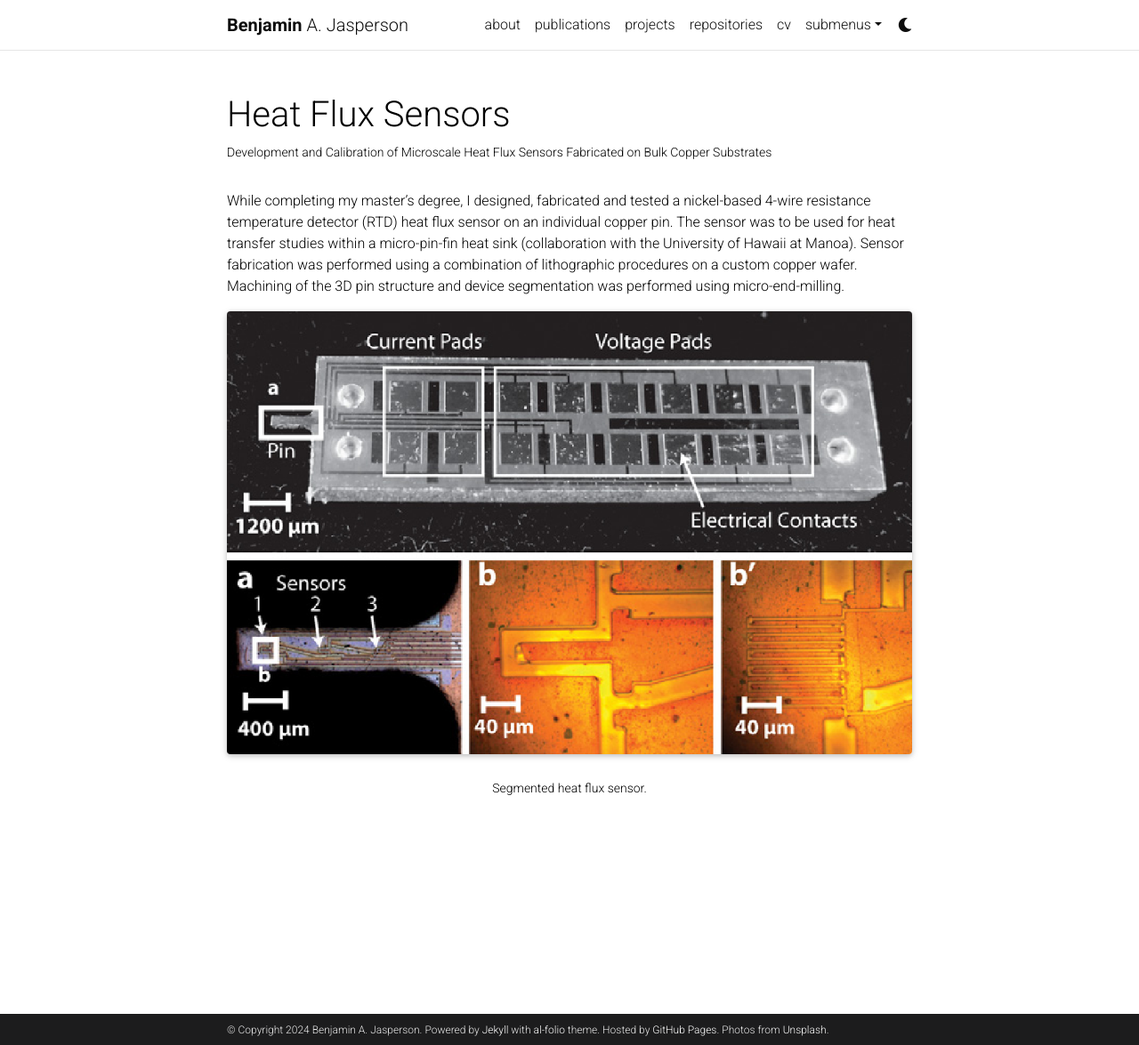
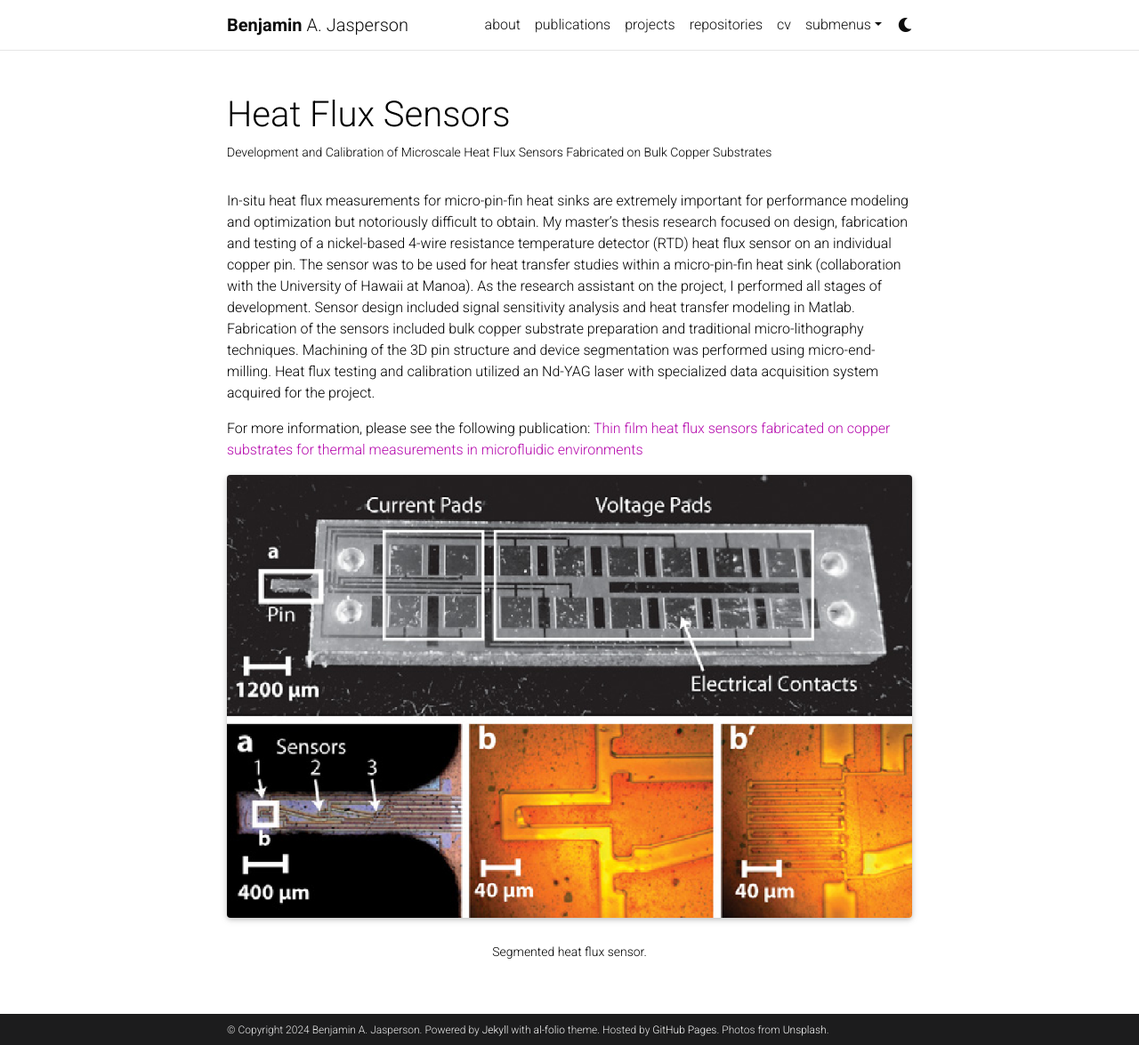
Before and after one commit to bjasperson/bjasperson.github.io, a Jekyll site: the page built from _projects/sensors.md, in a window 1280 px wide and 1175 px high. Shown: the whole window at 89% size. Built offline with Jekyll 4.4.1, drawn with Linux system fonts in a browser that asks for light colours; full-size pictures stand in for the smaller copies a plugin makes; comment, search, counter and statistics services are not loaded; a style sheet for code colours, icons or effects is not loaded.

Commit message:
text update

```diff
--- a/_projects/sensors.md
+++ b/_projects/sensors.md
@@ -6,8 +6,16 @@ img: assets/img/sensor.png
 importance: 1
 category: work
 ---
+In-situ heat flux measurements for micro-pin-fin heat sinks are extremely important for performance modeling and optimization but notoriously difficult to obtain.
+My master's thesis research focused on design, fabrication and testing of a nickel-based 4-wire resistance temperature detector (RTD) heat flux sensor on an individual copper pin.
+The sensor was to be used for heat transfer studies within a micro-pin-fin heat sink (collaboration with the University of Hawaii at Manoa).
+As the research assistant on the project, I performed all stages of development.
+Sensor design included signal sensitivity analysis and heat transfer modeling in Matlab.
+Fabrication of the sensors included bulk copper substrate preparation and traditional micro-lithography techniques.
+Machining of the 3D pin structure and device segmentation was performed using micro-end-milling.
+Heat flux testing and calibration utilized an Nd-YAG laser with specialized data acquisition system acquired for the project.
 
-While completing my master's degree, I designed, fabricated and tested a nickel-based 4-wire resistance temperature detector (RTD) heat flux sensor on an individual copper pin. The sensor was to be used for heat transfer studies within a micro-pin-fin heat sink (collaboration with the University of Hawaii at Manoa). Sensor fabrication was performed using a combination of lithographic procedures on a custom copper wafer. Machining of the 3D pin structure and device segmentation was performed using micro-end-milling.
+For more information, please see the following publication: [Thin film heat flux sensors fabricated on copper substrates for thermal measurements in microfluidic environments](https://iopscience.iop.org/article/10.1088/0960-1317/24/12/125018/meta)
 
 <div class="row">
     <div class="col-sm mt-3 mt-md-0">
```
